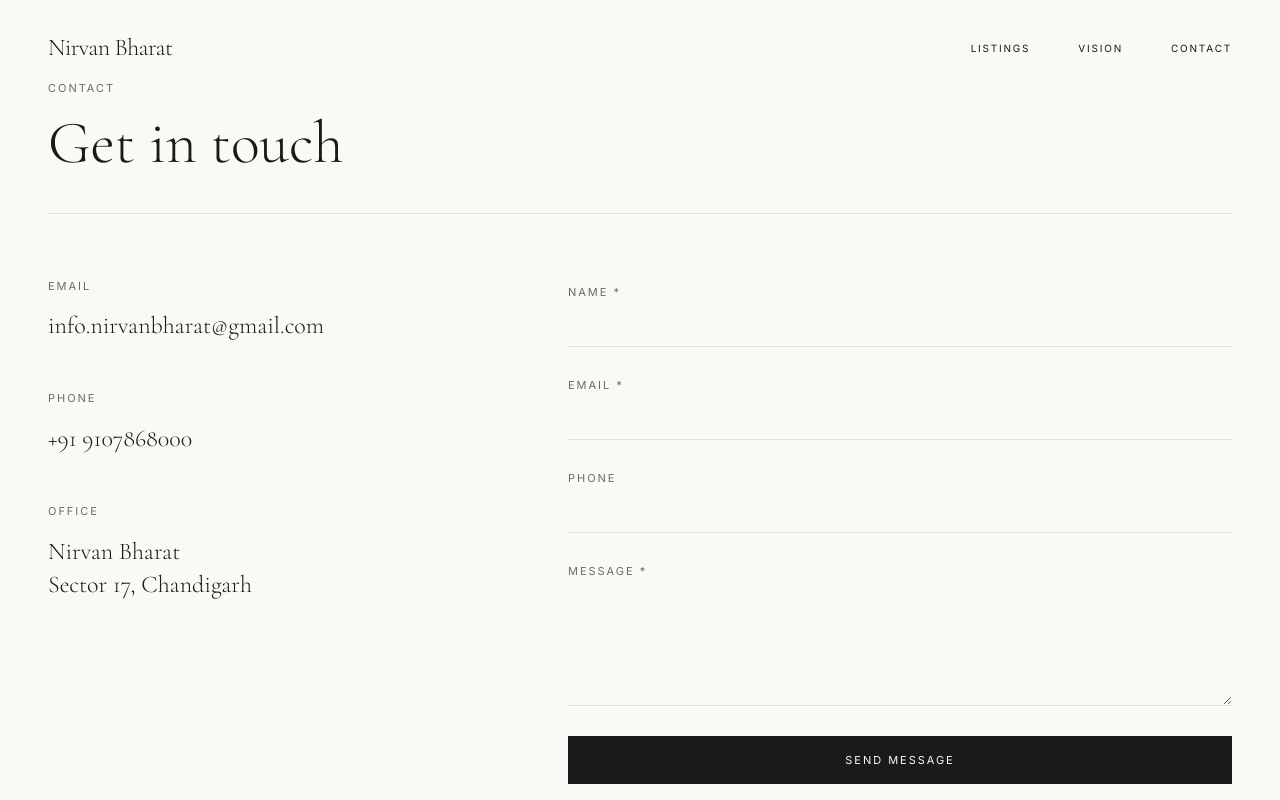
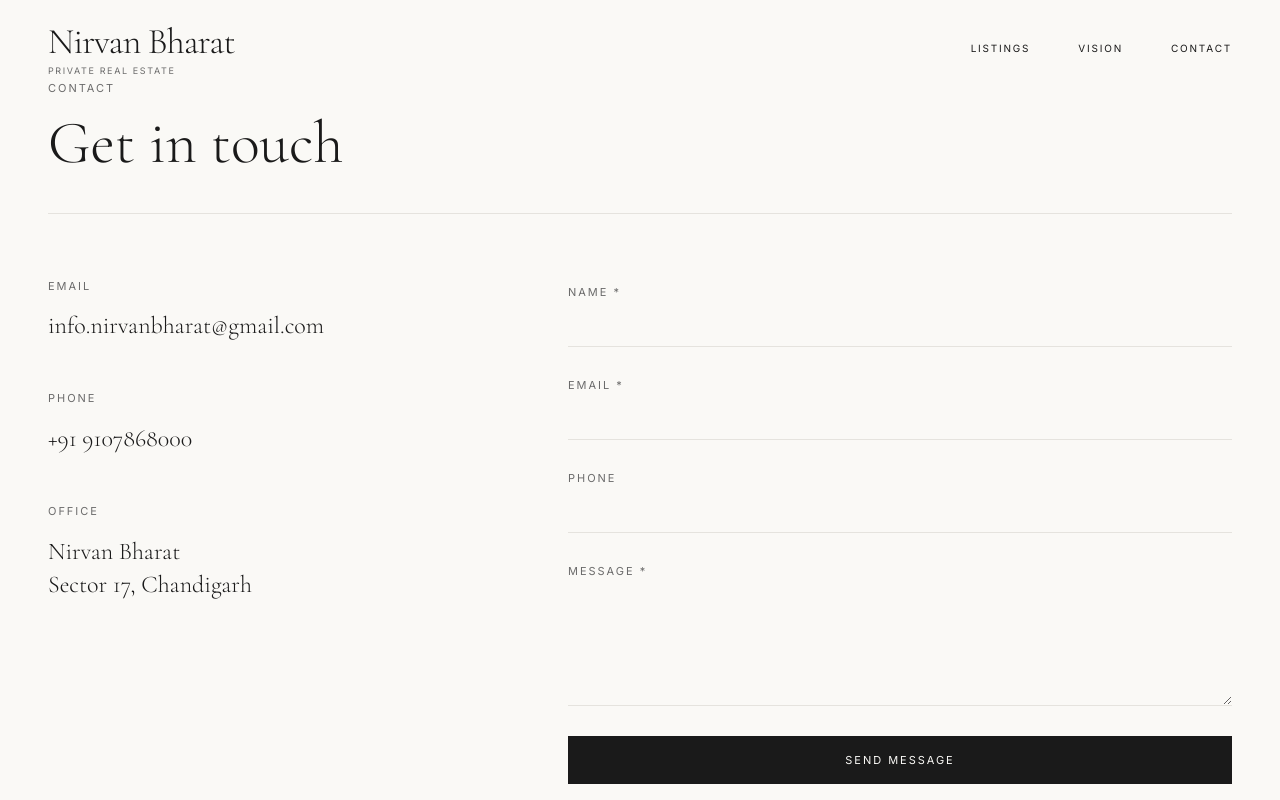
Before and after one commit to nirvanbharat/chandigarh-realestate, a Next.js app: page /contact in a window 1280 px wide. Shown: the top 800 px of the page. Built offline with nearby package versions, Linux system fonts and the light colour scheme.

Commit message:
Emphasize brand in header

```diff
--- a/src/components/Header.tsx
+++ b/src/components/Header.tsx
@@ -47,10 +47,15 @@ export function Header() {
         <div className="mx-auto max-w-site px-6 md:px-12 h-20 md:h-24 flex items-center justify-between">
           <Link
             href="/"
-            className="font-serif text-xl md:text-2xl font-light tracking-tight text-ink"
+            className="group flex flex-col leading-none"
             onClick={() => setOpen(false)}
           >
-            Nirvan Bharat
+            <span className="font-serif text-3xl md:text-4xl font-light tracking-tight text-ink">
+              Nirvan Bharat
+            </span>
+            <span className="mt-1 text-[9px] tracking-label uppercase text-muted">
+              Private Real Estate
+            </span>
           </Link>
 
           {/* Desktop nav */}
```
